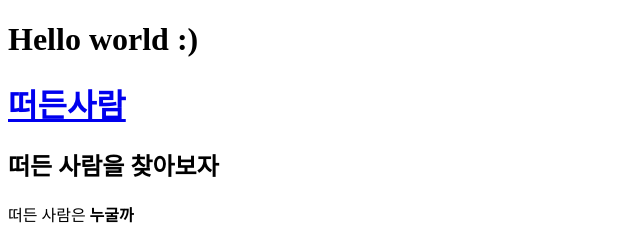
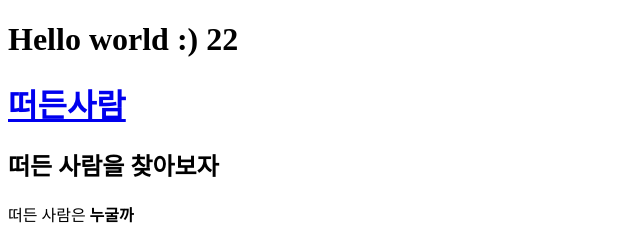
Before and after one commit to DongJooChoi/First0503, a plain HTML site: page index.html in a window 1280 px wide. Shown: the top 240 px of the page, 0-640 px from the left. Drawn offline with Linux system fonts and the light colour scheme.

Commit message:
수정본

```diff
--- a/index.html
+++ b/index.html
@@ -3,7 +3,7 @@
 <head>
     <title>Hello World :)</title>
     <meta charset="utf-8">
-    <h1>Hello world :)<br></h1>
+    <h1>Hello world :) 22<br></h1>
     <h1><a href="index.html">떠든사람<br></h1></a>
 </head>
 <body>
```
